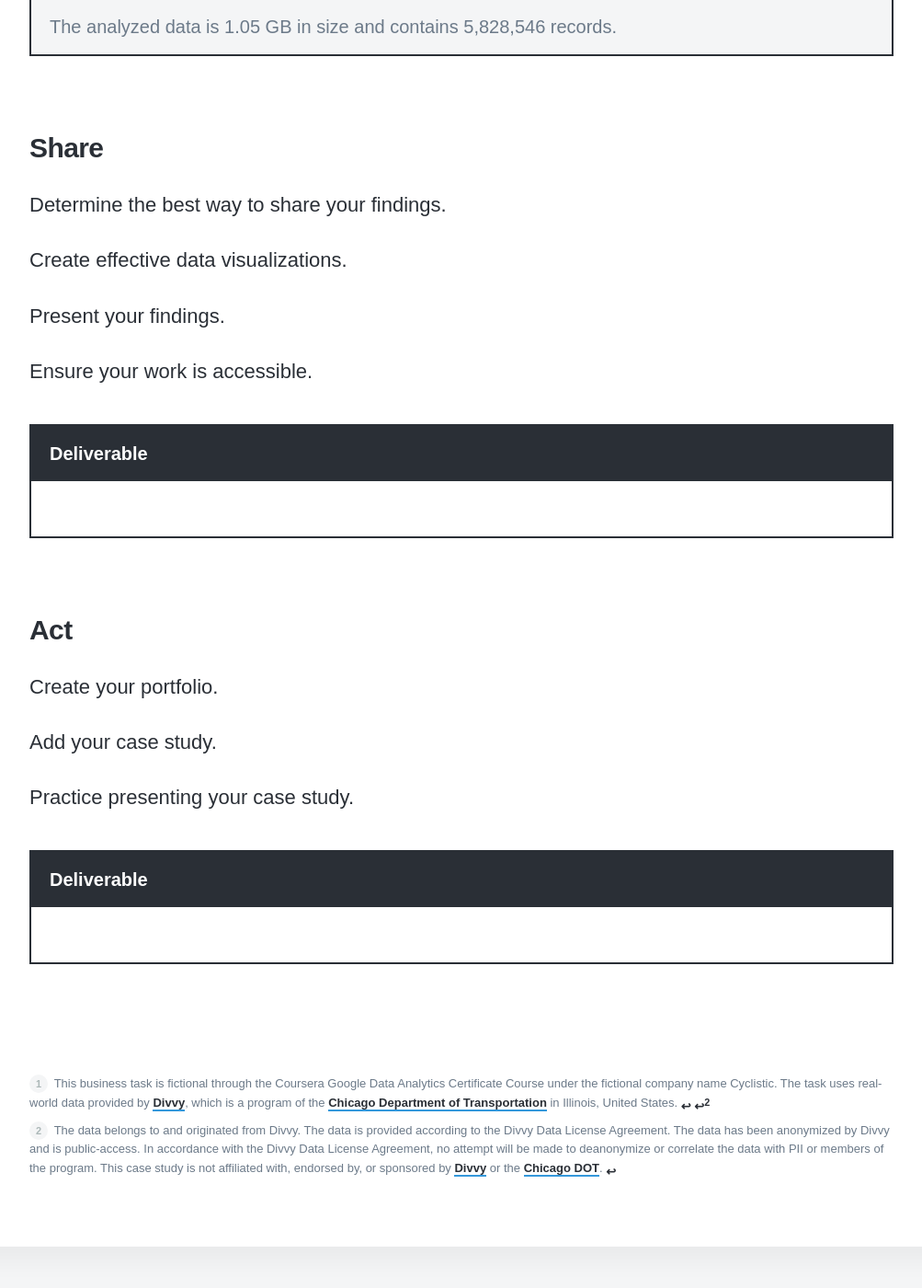
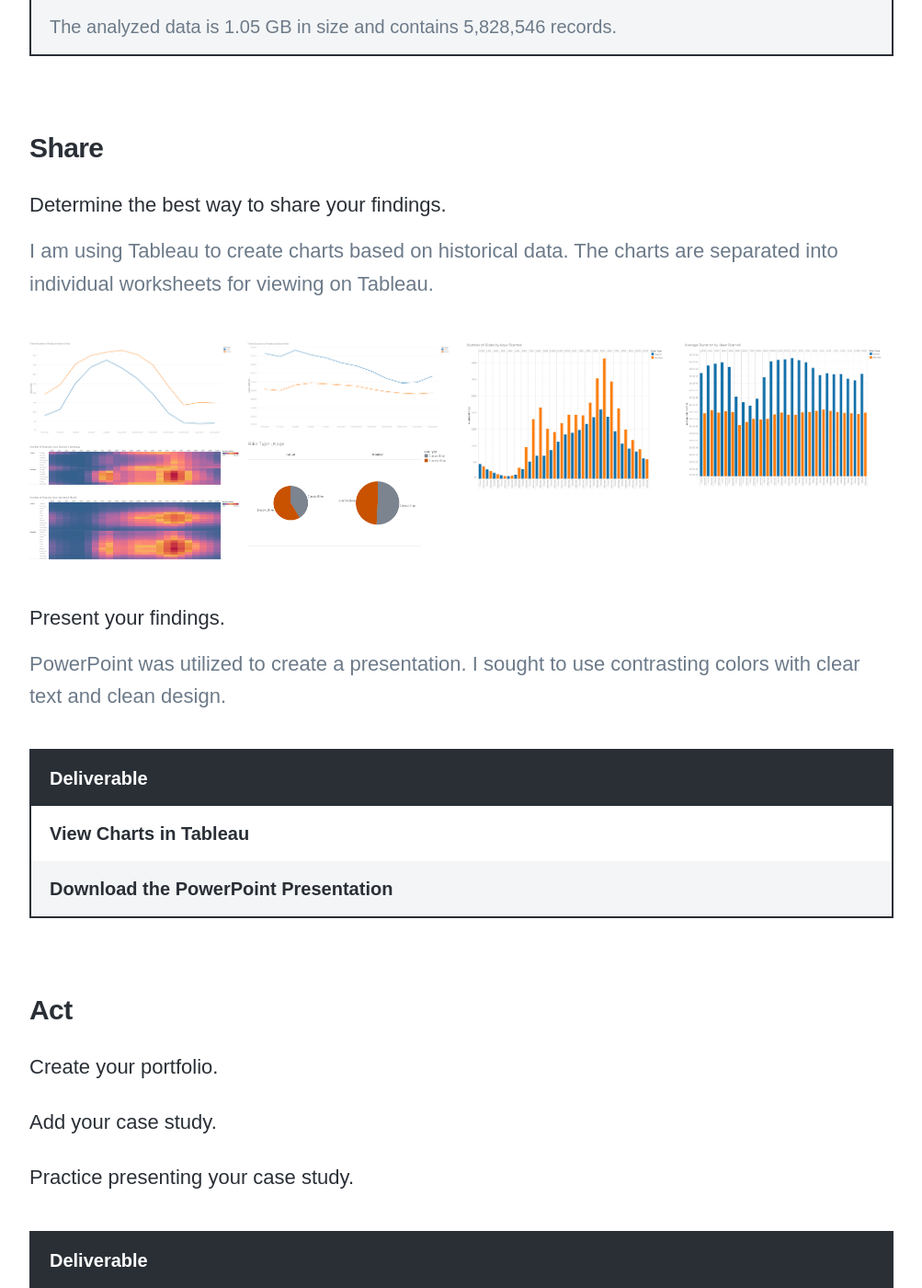
Before and after one commit to analusis/analusis.github.io, a Jekyll site: the page built from _projects/2023-04-02-gda-casestudy1.md, in a window 1280 px wide and 1400 px high, scrolled down 6162 px. Shown: the whole window at 92% size, without its empty margins (138-1141 px from the left). Built offline with Jekyll 4.4.1, drawn with Linux system fonts in a browser that asks for light colours; nearby versions of some CDN libraries; some web fonts are replaced.

Commit message:
Updated CGDA CS1 page with share section

```diff
--- a/_projects/2023-04-02-gda-casestudy1.md
+++ b/_projects/2023-04-02-gda-casestudy1.md
@@ -102,14 +102,26 @@ Univariate and bivariate analyses were performed to identify trends in the data.
 | The analyzed data is 1.05 GB in size and contains 5,828,546 records. |
 
 ### Share
+
 #### Determine the best way to share your findings.
-#### Create effective data visualizations.
+I am using Tableau to create charts based on historical data. The charts are separated into individual worksheets for viewing on Tableau.
+<div class="gallery" data-columns="4">
+	<img src="/downloads/2023-04-02-gda-cs1/gallery/01.png">
+	<img src="/downloads/2023-04-02-gda-cs1/gallery/02.png">
+    <img src="/downloads/2023-04-02-gda-cs1/gallery/03.png">
+    <img src="/downloads/2023-04-02-gda-cs1/gallery/04.png">
+    <img src="/downloads/2023-04-02-gda-cs1/gallery/05.png">
+    <img src="/downloads/2023-04-02-gda-cs1/gallery/06.png">
+    <img src="/downloads/2023-04-02-gda-cs1/gallery/07.png">
+</div>
+
 #### Present your findings.
-#### Ensure your work is accessible.
+PowerPoint was utilized to create a presentation. I sought to use contrasting colors with clear text and clean design.
 
 | Deliverable                          |
 |--------------------------------------|
-|                                      |
+| [View Charts in Tableau](https://public.tableau.com/app/profile/analusis/viz/CGDA-CaseStudy1/TrendCombinedbyMonthYear) |
+| [Download the PowerPoint Presentation]({{ site.url }}/downloads/2023-04-02-gda-cs1/CyclisticRiderTrends.pptx) |
 
 ### Act
 #### Create your portfolio.
```
